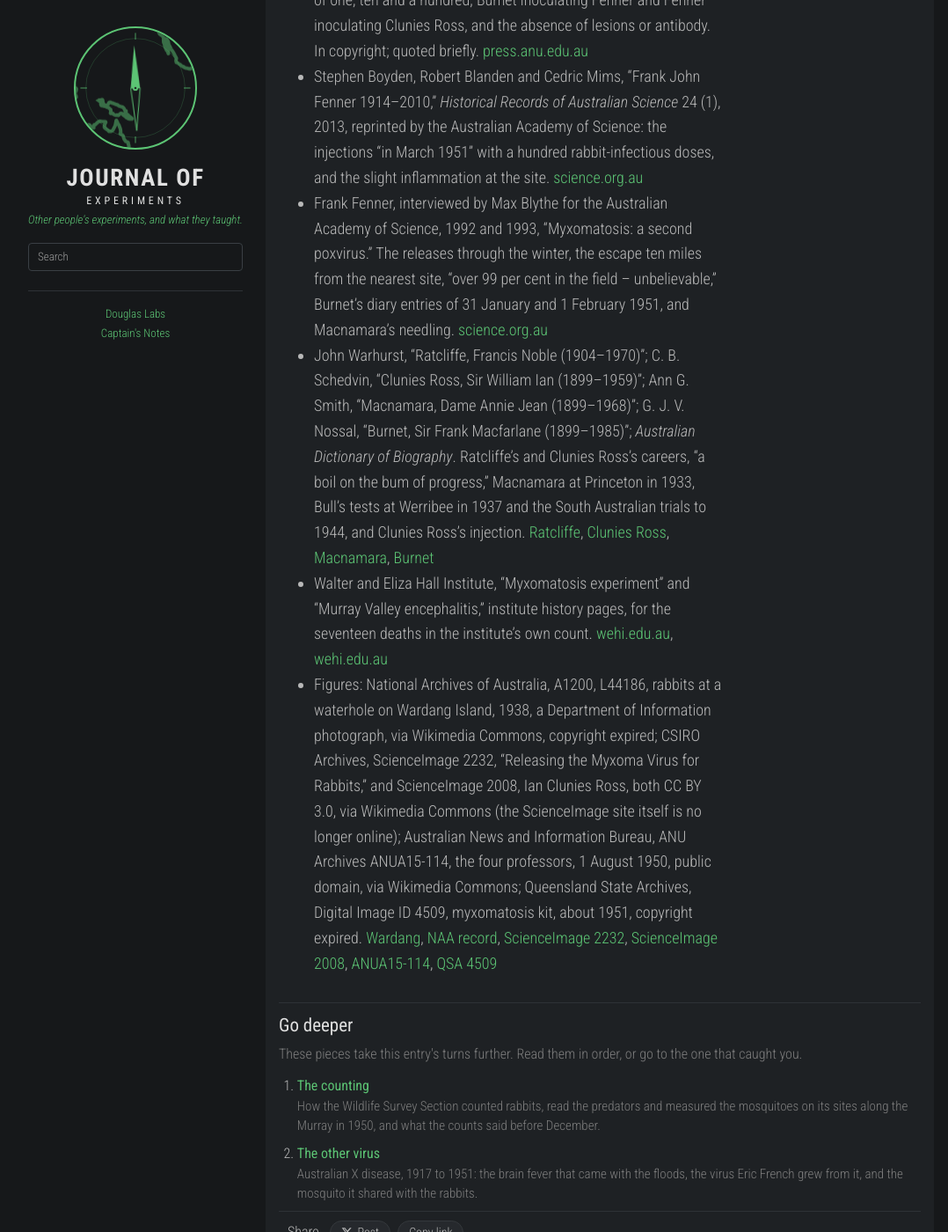
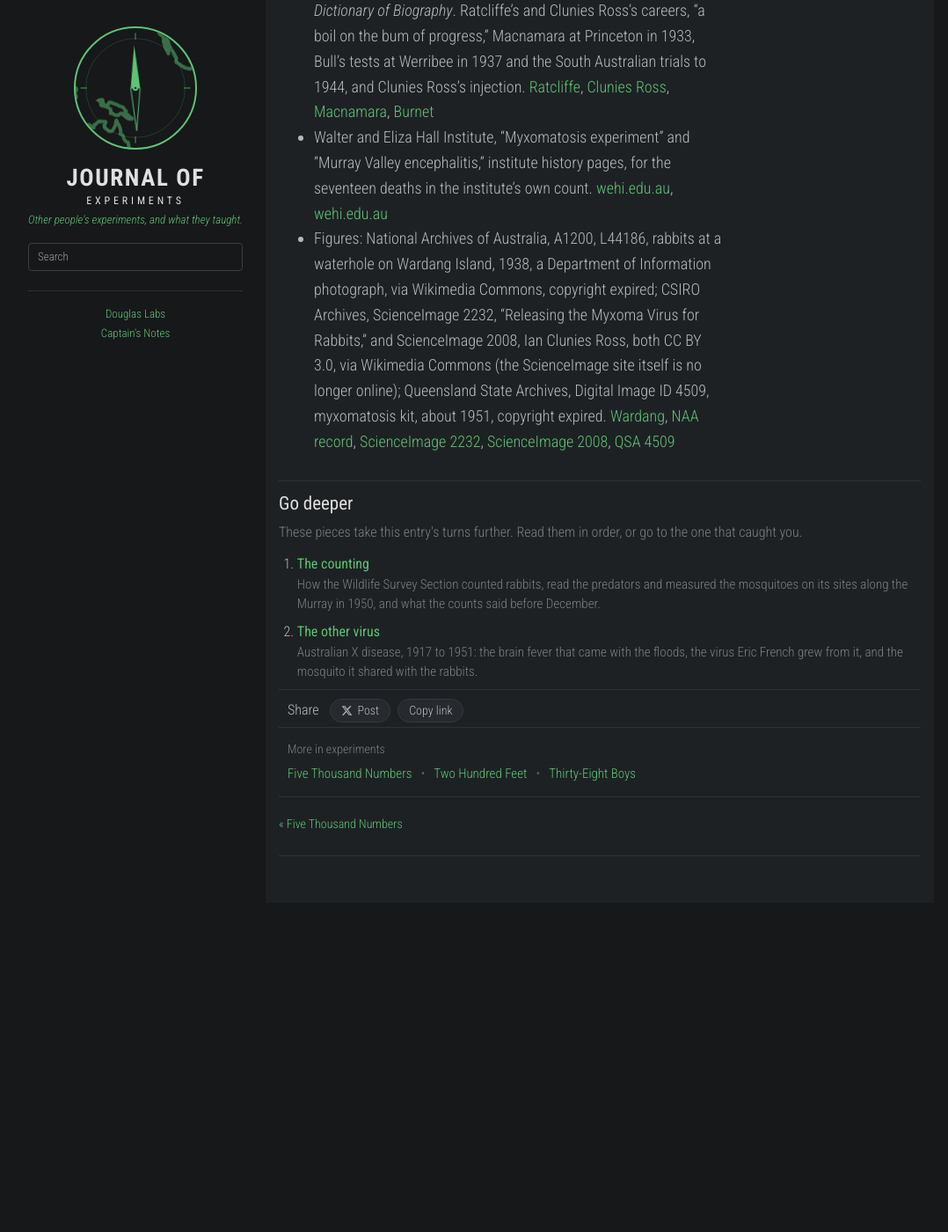
Before and after one commit to realrobertdouglas/journalsofexperiments.com, a Jekyll site: the page built from _posts/2026-10-20-a-flying-pin.md, in a window 1280 px wide and 1400 px high, scrolled down 23251 px. Shown: the whole window at 88% size, without its empty margins (53-1131 px from the left). Built offline with Jekyll 4.4.1, drawn with Linux system fonts in a browser that asks for light colours; after the commit the page ends 24277 px from its top, so only the background shows below that; some of the changed text lies outside the part shown.

Commit message:
A Flying Pin: drop the 1950 ANU photograph (restored US copyright under the URAA); credit line in the younger caption
Co-Authored-By: Claude Fable 5.1 <noreply@anthropic.com>

```diff
--- a/_posts/2026-10-20-a-flying-pin.md
+++ b/_posts/2026-10-20-a-flying-pin.md
@@ -23,11 +23,6 @@ The field experiment belonged to the Wildlife Survey Section of CSIRO, which was
 The chairman of CSIRO, reconstituted under that name in 1949, was Ian Clunies Ross, a veterinary scientist who had joined the Council as a parasitologist in 1926. It was Clunies Ross who had chosen Ratcliffe, and Clunies Ross who, in Frank Fenner's account, "insisted that he should first try out myxomatosis." Behind both of them stood a paediatrician. Dame Jean Macnamara, a Melbourne physician whose life's work was poliomyelitis, had visited Richard Shope's laboratory at Princeton in 1933 and come home convinced that a virus which killed laboratory rabbits in South America could be made to kill the rabbits of Australia. For the better part of two decades she said so, in letters to high commissioners and in the rural press. Ratcliffe said, of himself, that she regarded him as "a boil on the bum of progress."
 
 The second experiment belonged to three men who were not, strictly, running the first. Macfarlane Burnet had directed the Walter and Eliza Hall Institute of Medical Research in Melbourne since 1944 and was, in the words the Minister would use to Parliament, "by general agreement among his colleagues, the greatest expert in Australia on virus diseases." Frank Fenner, born at Ballarat in 1914, a wartime malariologist who had worked on mousepox under Burnet and spent two years at the Rockefeller Institute in New York, was appointed in 1949 professor of microbiology at the Australian National University in Canberra, a university which did not yet have a building to put him in. Through 1951 and 1952 he worked in two laboratories lent to him at Burnet's institute. The date on which he decided to make myxomatosis his subject can be fixed to the day, because Burnet's diary for 1 February 1951 records him asking. He went to Clunies Ross, "who was delighted to have a virologist working on this topic, for at the time there were no virologists in CSIRO."
-
-<figure>
-  <img src="/static/img/a-flying-pin/curtin-school-plans-1950.jpg" alt="Four men in suits seated round a desk, studying a long architectural drawing unrolled across it">
-  <figcaption>The foundation professors of the John Curtin School of Medical Research, John Eccles, Adrien Albert, Frank Fenner and Hugh Ennor, with the plans for a building that did not yet exist, 1 August 1950. Australian News and Information Bureau, ANU Archives ANUA15-114; public domain.</figcaption>
-</figure>
 
 The third was Clunies Ross again, who was responsible for the virus and said so. And answering for all of them in the House of Representatives was Richard Casey, the Minister in charge of CSIRO, who had to stand up in March 1951 and say what the scientists had told him.
 
@@ -161,4 +156,4 @@ Begin with what the experiment of 1950 was. It was well designed for the four fa
 - Frank Fenner, interviewed by Max Blythe for the Australian Academy of Science, 1992 and 1993, "Myxomatosis: a second poxvirus." The releases through the winter, the escape ten miles from the nearest site, "over 99 per cent in the field – unbelievable," Burnet's diary entries of 31 January and 1 February 1951, and Macnamara's needling. [science.org.au](https://science.org.au/learning/general-audience/history/interviews-australian-scientists/professor-frank-fenner)
 - John Warhurst, "Ratcliffe, Francis Noble (1904–1970)"; C. B. Schedvin, "Clunies Ross, Sir William Ian (1899–1959)"; Ann G. Smith, "Macnamara, Dame Annie Jean (1899–1968)"; G. J. V. Nossal, "Burnet, Sir Frank Macfarlane (1899–1985)"; *Australian Dictionary of Biography*. Ratcliffe's and Clunies Ross's careers, "a boil on the bum of progress," Macnamara at Princeton in 1933, Bull's tests at Werribee in 1937 and the South Australian trials to 1944, and Clunies Ross's injection. [Ratcliffe](https://adb.anu.edu.au/biography/ratcliffe-francis-noble-11490), [Clunies Ross](https://adb.anu.edu.au/biography/clunies-ross-sir-william-ian-9770), [Macnamara](https://adb.anu.edu.au/biography/macnamara-dame-annie-jean-7427), [Burnet](https://adb.anu.edu.au/biography/burnet-sir-frank-macfarlane-mac-12267)
 - Walter and Eliza Hall Institute, "Myxomatosis experiment" and "Murray Valley encephalitis," institute history pages, for the seventeen deaths in the institute's own count. [wehi.edu.au](https://www.wehi.edu.au/about/history/myxomatosis-experiment/), [wehi.edu.au](https://www.wehi.edu.au/about/history/murray-valley-encephalitis/)
-- Figures: National Archives of Australia, A1200, L44186, rabbits at a waterhole on Wardang Island, 1938, a Department of Information photograph, via Wikimedia Commons, copyright expired; CSIRO Archives, ScienceImage 2232, "Releasing the Myxoma Virus for Rabbits," and ScienceImage 2008, Ian Clunies Ross, both CC BY 3.0, via Wikimedia Commons (the ScienceImage site itself is no longer online); Australian News and Information Bureau, ANU Archives ANUA15-114, the four professors, 1 August 1950, public domain, via Wikimedia Commons; Queensland State Archives, Digital Image ID 4509, myxomatosis kit, about 1951, copyright expired. [Wardang](https://commons.wikimedia.org/wiki/File:Rabbits_MyxomatosisTrial_WardangIsland_1938.jpg), [NAA record](https://www.naa.gov.au/students-and-teachers/student-research-portal/learning-resource-themes/environment-and-nature/conservation/rabbits-around-waterhole-during-myxomatosis-trial), [ScienceImage 2232](https://commons.wikimedia.org/wiki/File:CSIRO_ScienceImage_2232_Releasing_the_Myxoma_Virus_for_Rabbits.jpg), [ScienceImage 2008](https://commons.wikimedia.org/wiki/File:CSIRO_ScienceImage_2008_Ian_Clunies_Ross_18991959.jpg), [ANUA15-114](https://commons.wikimedia.org/wiki/File:Professors_John_Eccles,_Adrien_Albert,_Frank_Fenner_and_Hugh_Ennor_study_the_plans_for_the_proposed_new_John_Curtin_School_of_Medical_Research.jpg), [QSA 4509](https://commons.wikimedia.org/wiki/File:Queensland_State_Archives_4509_Myxomatosis_kit_c_1951.png)
+- Figures: National Archives of Australia, A1200, L44186, rabbits at a waterhole on Wardang Island, 1938, a Department of Information photograph, via Wikimedia Commons, copyright expired; CSIRO Archives, ScienceImage 2232, "Releasing the Myxoma Virus for Rabbits," and ScienceImage 2008, Ian Clunies Ross, both CC BY 3.0, via Wikimedia Commons (the ScienceImage site itself is no longer online); Queensland State Archives, Digital Image ID 4509, myxomatosis kit, about 1951, copyright expired. [Wardang](https://commons.wikimedia.org/wiki/File:Rabbits_MyxomatosisTrial_WardangIsland_1938.jpg), [NAA record](https://www.naa.gov.au/students-and-teachers/student-research-portal/learning-resource-themes/environment-and-nature/conservation/rabbits-around-waterhole-during-myxomatosis-trial), [ScienceImage 2232](https://commons.wikimedia.org/wiki/File:CSIRO_ScienceImage_2232_Releasing_the_Myxoma_Virus_for_Rabbits.jpg), [ScienceImage 2008](https://commons.wikimedia.org/wiki/File:CSIRO_ScienceImage_2008_Ian_Clunies_Ross_18991959.jpg), [QSA 4509](https://commons.wikimedia.org/wiki/File:Queensland_State_Archives_4509_Myxomatosis_kit_c_1951.png)
```
Also changed, not shown: _includes/young/a-flying-pin.md (+1 -1 lines), static/img/a-flying-pin/curtin-school-plans-1950.jpg (deleted).
